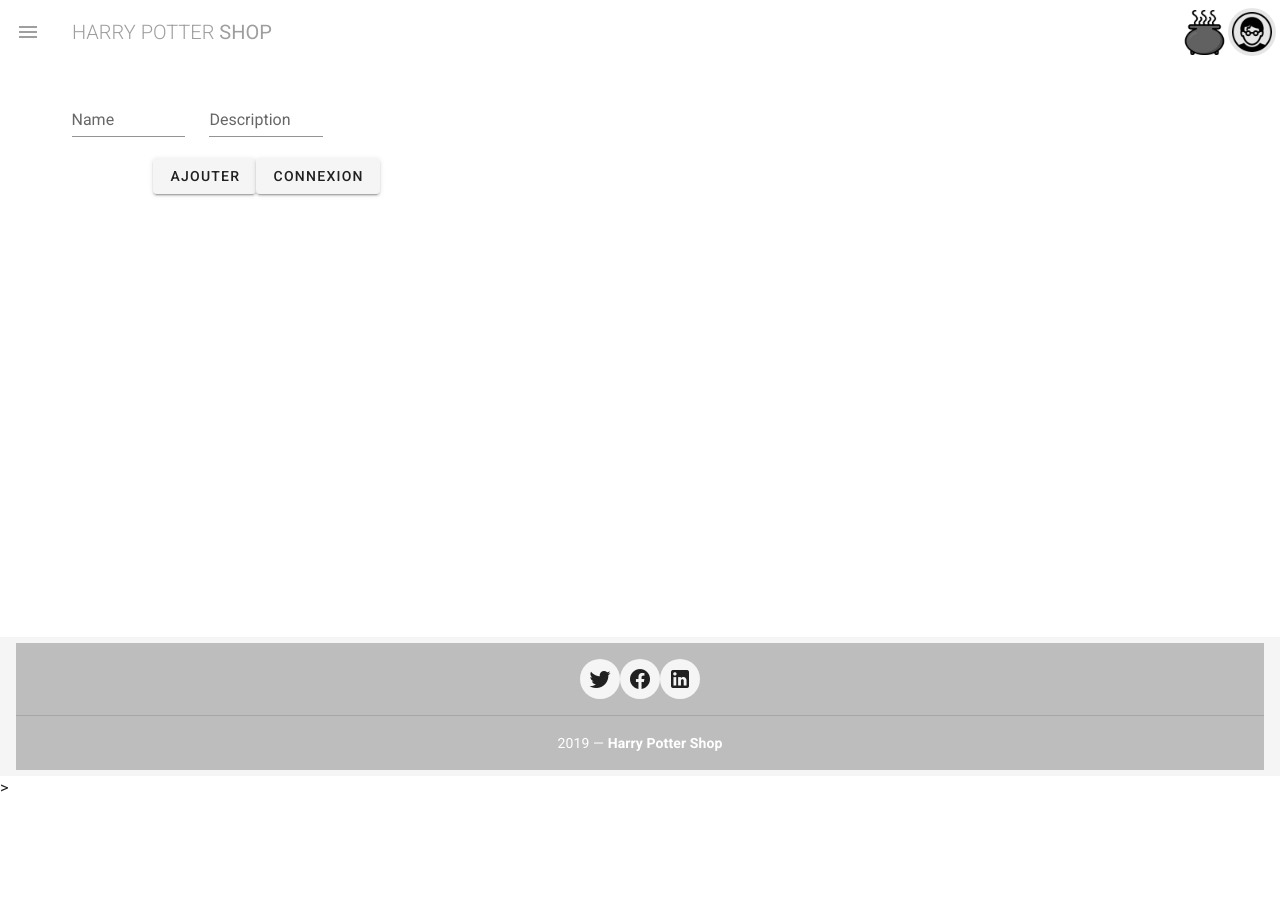
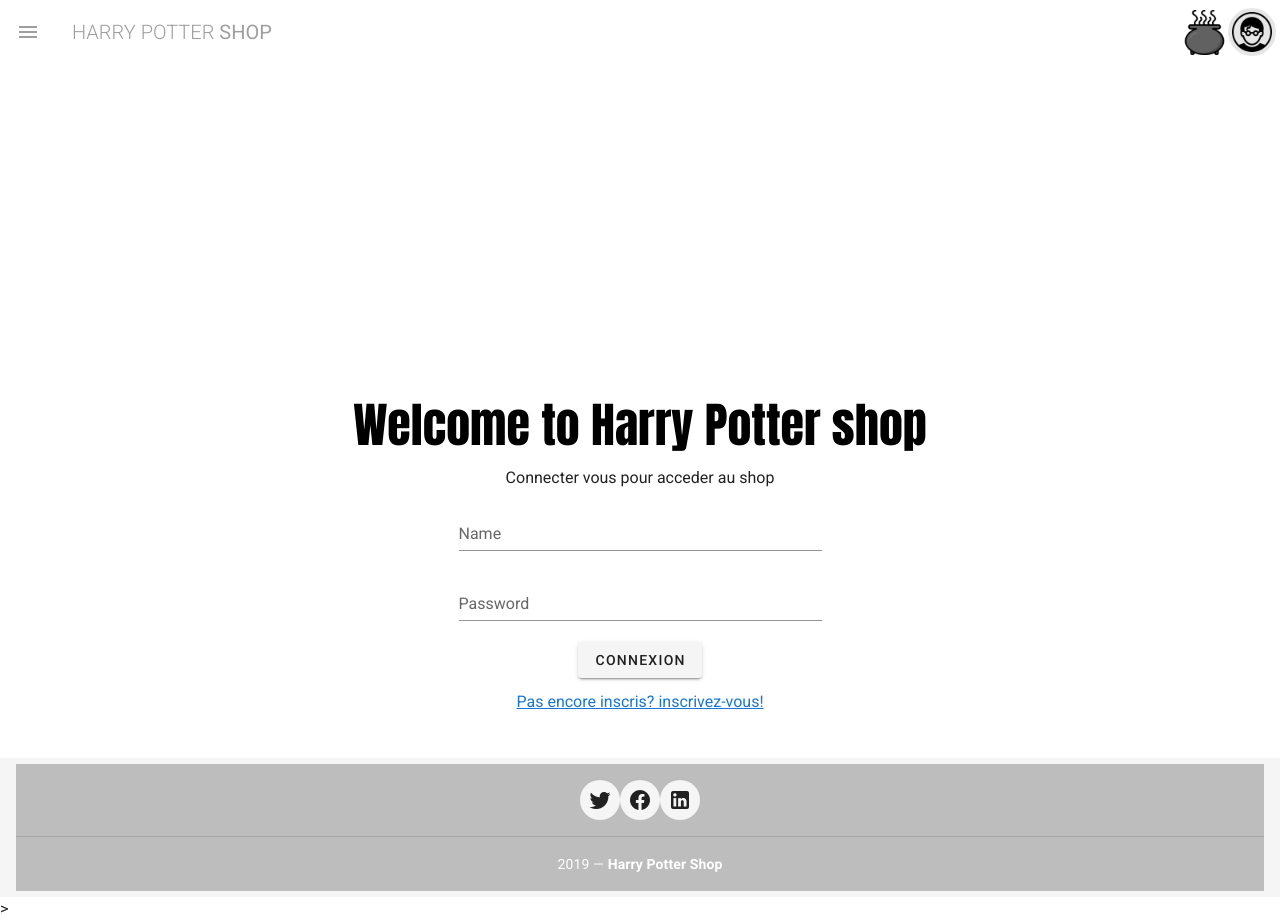
Before and after one commit to GeekyGodess/Web4AESIEA, a Vue app: page /login in a window 1280 px wide. Before the commit the page ends 800 px from the top, so only its background shows below. Built offline with nearby package versions, Linux system fonts and the light colour scheme.

Commit message:
Modified login.vue

```diff
--- a/src/views/Login.vue
+++ b/src/views/Login.vue
@@ -1,34 +1,42 @@
 <template>
-  <v-container>
-    <v-layout text-center wrap>
-      <v-form v-model="valid">
-        <v-container>
-          <v-row>
-            <v-col cols="12" md="4">
-              <v-text-field v-model="name" label="Name" required></v-text-field>
-            </v-col>
-
-            <v-col cols="12" md="4">
-              <v-text-field v-model="description" label="Description" required></v-text-field>
-            </v-col>
-          </v-row>
-          <v-btn @click="addElement">Ajouter</v-btn>
-          <v-btn @click="login">Connexion</v-btn>
-        </v-container>
-      </v-form>
-      <v-card class="mx-auto" max-width="400" tile>
-        <v-list-item v-for="(item, index) in todos" v-bind:key="item.id">
-          <v-list-item-content>
-            <v-list-item-title>
-              {{ item.name }}
-            </v-list-item-title>
-            <v-list-item-subtitle>
-              {{ item.description }}
-              <v-btn @click="rmElement(index)">Remove</v-btn>
-            </v-list-item-subtitle>
-          </v-list-item-content>
-        </v-list-item>
-      </v-card>
+  <v-container style="background-color:#FFFFFF;">
+    <v-layout text-center wrap align-center>
+      <v-flex xs12>
+        <v-img
+          :src="require('../assets/logoHarryPotter.jpg')"
+          class="my-3"
+          contain
+          height="300"
+        ></v-img>
+      </v-flex>
+      <v-flex mb-4>
+        <h1 class="display-2 font-weight-bold mb-3" style="color:#000000">
+          <FONT face="Impact">Welcome to Harry Potter shop</FONT>
+        </h1>
+        <p class="subheading font-weight-regular" style="background-color:#FFFFFF;">
+          Connecter vous pour acceder au shop
+          <v-container fluid align-center>
+            <v-row justify="center">
+              <v-col cols="12" sm="6" md="4">
+                <v-text-field v-model="login2" label="Name" required></v-text-field>
+                <v-text-field v-model="mdp" :type="show4 ? 'text' : 'password'" label="Password" required></v-text-field>
+              </v-col>
+            </v-row>
+            <v-btn @click="login">Connexion</v-btn>
+            <v-snackbar v-model="snackbar">
+              {{ text }}
+              <v-btn
+                color="pink"
+                text
+                @click="snackbar = false"
+              >
+                Close
+              </v-btn>
+            </v-snackbar>
+          </v-container>
+          <a href="https://community.vuetifyjs.com" target="_blank">Pas encore inscris? inscrivez-vous!</a>
+        </p>
+      </v-flex>
     </v-layout>
   </v-container>
 </template>
@@ -38,20 +46,29 @@
 export default {
   data: () => ({
     valid: false,
-    name: '',
-    description: '',
+    login2: '',
+    mdp: '',
     todos: [],
-    url: 'http://localhost:4000'
+    url: 'http://localhost:4000',
+    snackbar: false,
+    text: ''
   }),
   methods: {
     async login () {
       // connecter l'utilisateur
+      console.log('login: ', this.login2)
+      console.log('mot de passe: ', this.mdp)
       const response = await this.axios.post(this.url + '/api/login', {
-        login: 'admin',
-        password: 'changethispassword'
+        login: this.login2,
+        password: this.mdp
       })
-      alert(response)
-      //console.log('response is:', response)
+      if (response.status === 200) {
+        console.log('response is:', response)
+        this.snackbar = true
+        this.text = response.data.message
+        this.login2 = ''
+        this.mdp = ''
+      }
     },
     logout () {
     },
@@ -61,12 +78,10 @@
         name: this.name,
         description: this.description
       })
-      alert("ajouté !")
-      //console.log('ajouté !')
+      console.log('ajouté !')
     },
     rmElement (index) {
-      alert(index)
-      //console.log('index', index)
+      console.log('index', index)
       this.todos.splice(index, 1)
     }
   }
```
